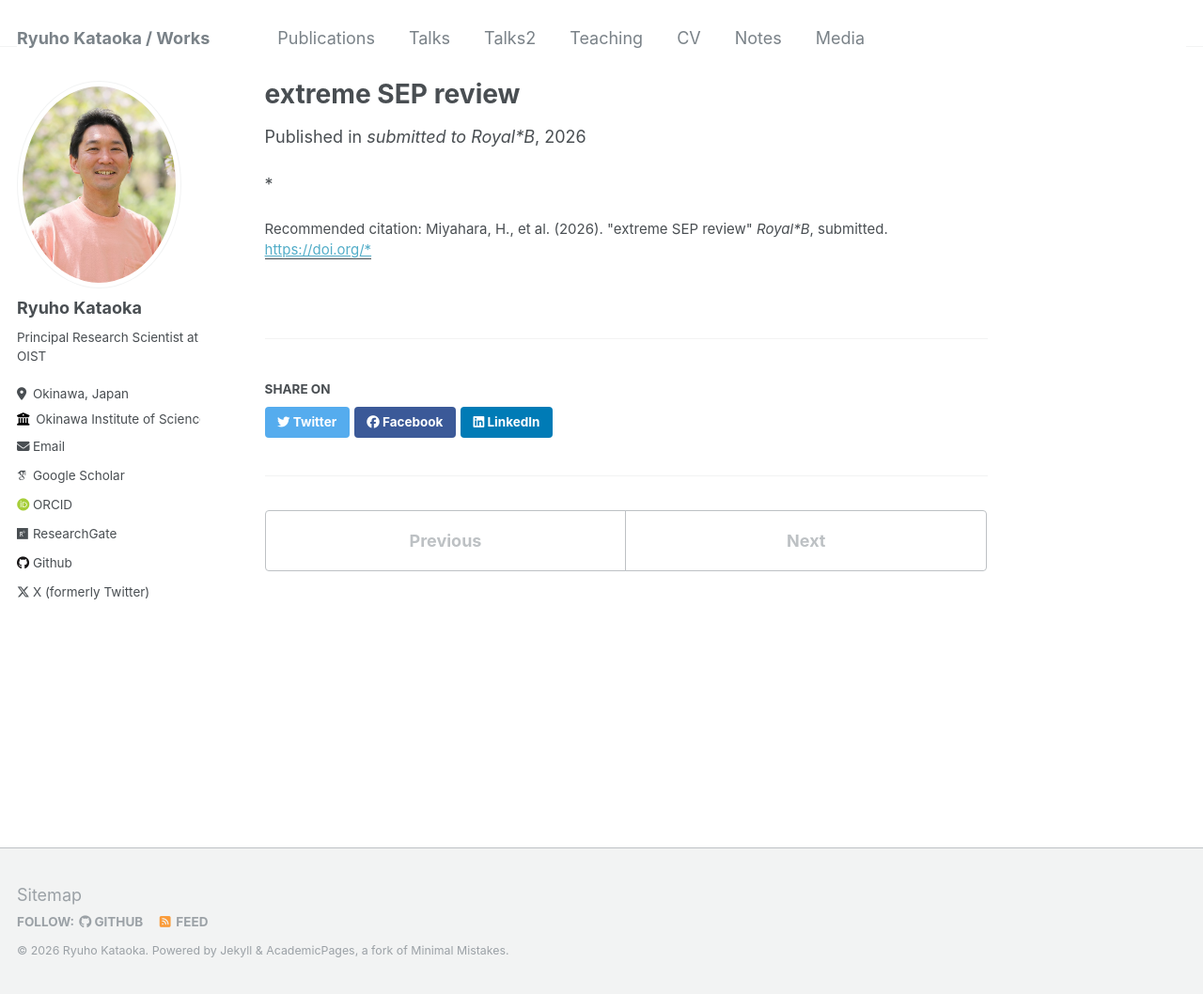
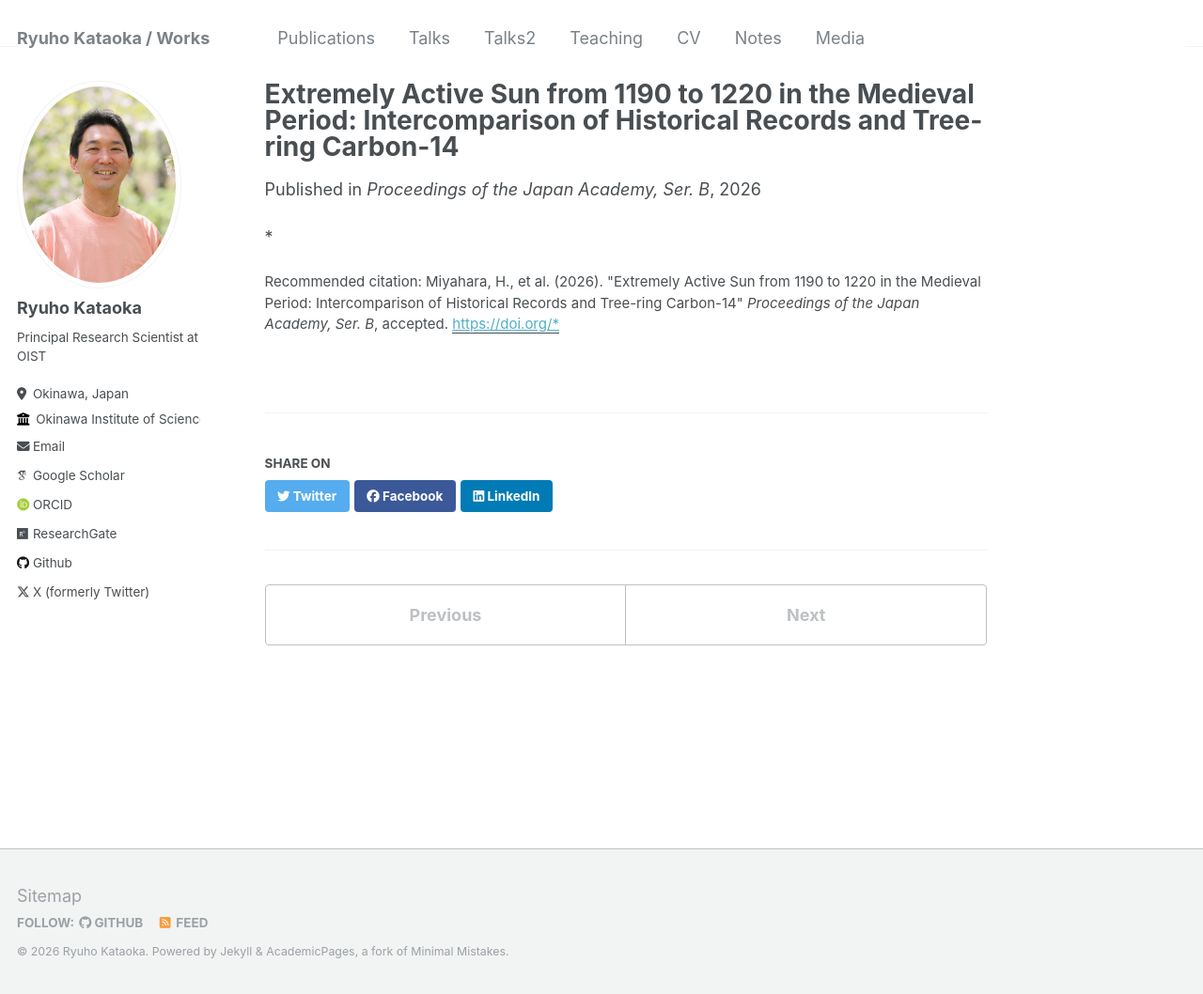
Before and after one commit to ryuhokataoka/ryuhokataoka.github.io, a Jekyll site: the page built from _publications/2026-02-05-miyahara1.md, in a window 1280 px wide and 1058 px high. Shown: the whole window at 94% size. Built offline with Jekyll 4.4.1, drawn with Linux system fonts in a browser that asks for light colours; some web fonts are replaced.

Commit message:
Update publication details for Miyahara paper

```diff
--- a/_publications/2026-02-05-miyahara1.md
+++ b/_publications/2026-02-05-miyahara1.md
@@ -1,12 +1,12 @@
 ---
-title: "extreme SEP review"
+title: "Extremely Active Sun from 1190 to 1220 in the Medieval Period: Intercomparison of Historical Records and Tree-ring Carbon-14"
 collection: publications
 permalink: /publication/2026-02-05-miyahara1
-excerpt: 'Miyahara paper'
+excerpt: 'Miyahara paper Japan Academy'
 date: 2026-02-05
-venue: 'submitted to Royal*B'
+venue: 'Proceedings of the Japan Academy, Ser. B'
 paperurl: 'https://doi.org/*'
-citation: 'Miyahara, H., et al. (2026). &quot;extreme SEP review&quot; <i>Royal*B</i>, submitted.'
+citation: 'Miyahara, H., et al. (2026). &quot;Extremely Active Sun from 1190 to 1220 in the Medieval Period: Intercomparison of Historical Records and Tree-ring Carbon-14&quot; <i>Proceedings of the Japan Academy, Ser. B</i>, accepted.'
 ---
 
 *
```
